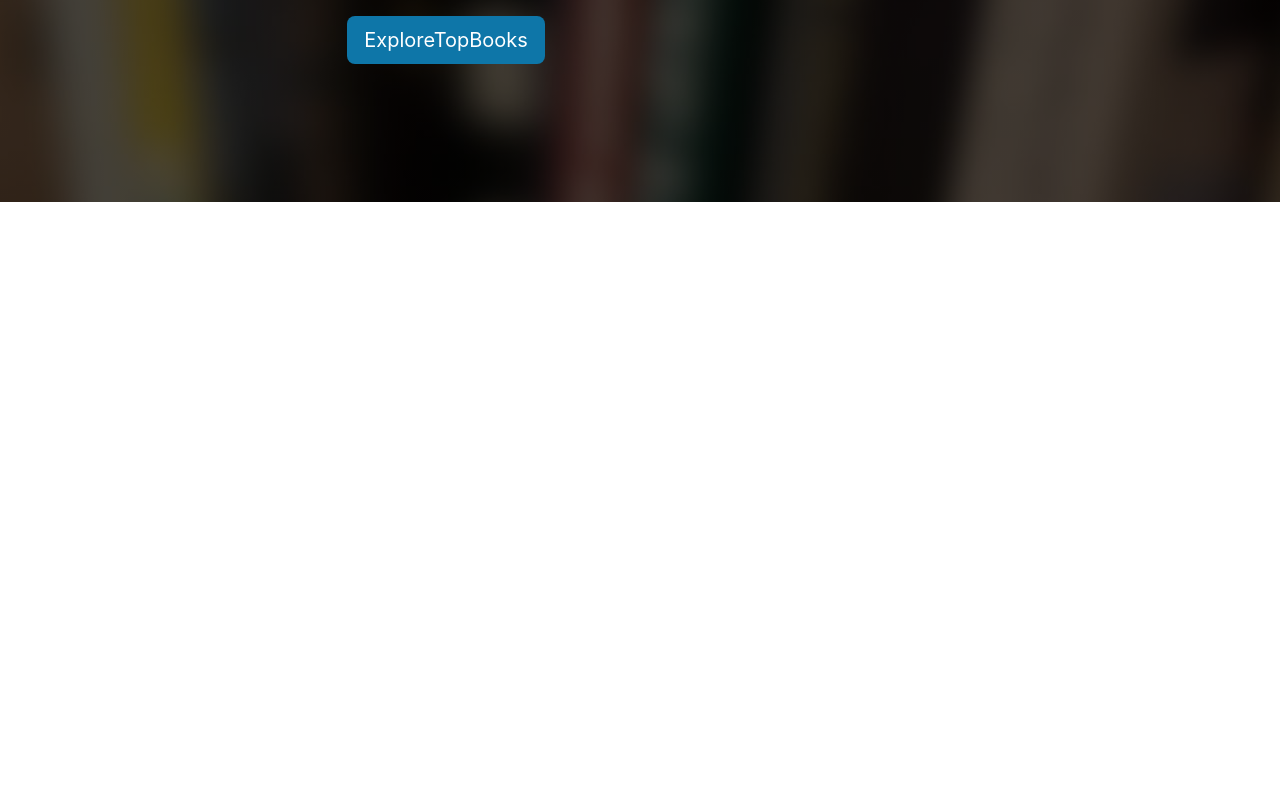
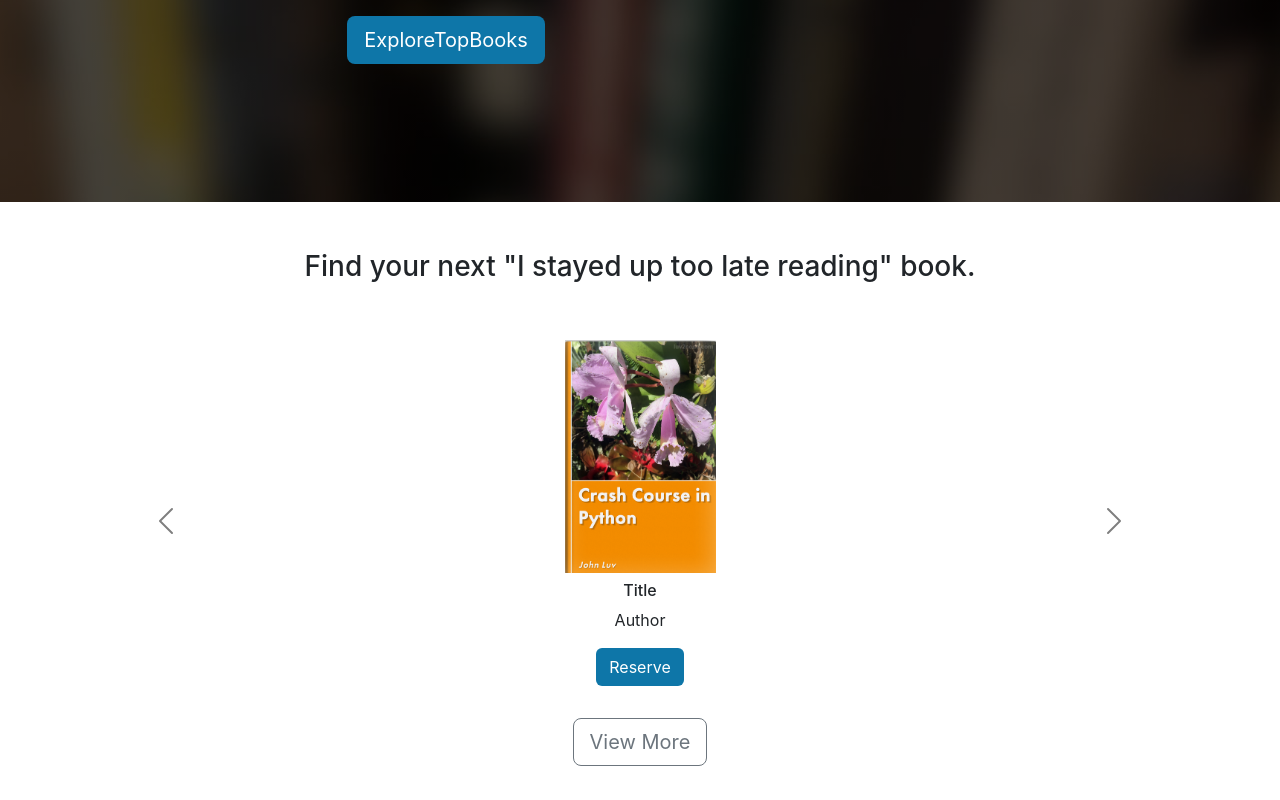
Before and after one commit to minhkhoinhmk/react-library, a React (Create React App) app: page / in a window 1280 px wide. Shown: the part 270-1070 px from the top of the page. Before the commit the page ends 800 px from the top, so only its background shows below. Built offline with nearby package versions, Linux system fonts and the light colour scheme.

Commit message:
Add Carousel component to App.js

```diff
--- a/src/App.tsx
+++ b/src/App.tsx
@@ -1,4 +1,5 @@
 import "./App.css";
+import { Carousel } from "./layouts/HomePage/Carousel";
 import { ExploreTopBooks } from "./layouts/HomePage/ExploreTopBooks";
 import { Navbar } from "./layouts/NavbarAndFooter/Navbar";
 
@@ -7,6 +8,7 @@
     <div>
       <Navbar />
       <ExploreTopBooks />
+      <Carousel />
     </div>
   );
 }
--- /dev/null
+++ b/src/layouts/HomePage/Carousel.tsx
@@ -0,0 +1,127 @@
+export const Carousel = () => {
+  return (
+    <div className="container mt-5" style={{ height: 550 }}>
+      <div className="homepage-carousel-title">
+        <h3>Find your next "I stayed up too late reading" book.</h3>
+      </div>
+      <div
+        id="carouselExampleControls"
+        className="carousel carousel-dark slide mt-5
+                d-none d-lg-block"
+        data-bs-interval="false"
+      >
+        {/* Desktop */}
+        <div className="carousel-inner">
+          <div className="carousel-item active">
+            <div className="row d-flex justify-content-center align-items-center">
+              <div className="col-xs-6 col-sm-6 col-md-4 col-lg-3 mb-3">
+                <div className="text-center">
+                  <img
+                    src={require("./../../Images/BooksImages/book-luv2code-1000.png")}
+                    width="151"
+                    height="233"
+                    alt="book"
+                  />
+
+                  <h6 className="mt-2">Title</h6>
+                  <p>Author</p>
+                  <a className="btn main-color text-white" href="/">
+                    Reserve
+                  </a>
+                </div>
+              </div>
+            </div>
+          </div>
+          <div className="carousel-item">
+            <div className="row d-flex justify-content-center align-items-center">
+              <div className="col-xs-6 col-sm-6 col-md-4 col-lg-3 mb-3">
+                <div className="text-center">
+                  <img
+                    src={require("./../../Images/BooksImages/book-luv2code-1000.png")}
+                    width="151"
+                    height="233"
+                    alt="book"
+                  />
+
+                  <h6 className="mt-2">Title</h6>
+                  <p>Author</p>
+                  <a className="btn main-color text-white" href="/">
+                    Reserve
+                  </a>
+                </div>
+              </div>
+            </div>
+          </div>
+          <div className="carousel-item">
+            <div className="row d-flex justify-content-center align-items-center">
+              <div className="col-xs-6 col-sm-6 col-md-4 col-lg-3 mb-3">
+                <div className="text-center">
+                  <img
+                    src={require("./../../Images/BooksImages/book-luv2code-1000.png")}
+                    width="151"
+                    height="233"
+                    alt="book"
+                  />
+
+                  <h6 className="mt-2">Title</h6>
+                  <p>Author</p>
+                  <a className="btn main-color text-white" href="/">
+                    Reserve
+                  </a>
+                </div>
+              </div>
+            </div>
+          </div>
+        </div>
+        <button
+          className="carousel-control-prev"
+          type="button"
+          data-bs-target="#carouselExampleControls"
+          data-bs-slide="prev"
+        >
+          <span
+            className="carousel-control-prev-icon"
+            aria-hidden="true"
+          ></span>
+          <span className="visually-hidden">Previous</span>
+        </button>
+        <button
+          className="carousel-control-next"
+          type="button"
+          data-bs-target="#carouselExampleControls"
+          data-bs-slide="next"
+        >
+          <span
+            className="carousel-control-next-icon"
+            aria-hidden="true"
+          ></span>
+          <span className="visually-hidden">Next</span>
+        </button>
+      </div>
+
+      {/* Mobile */}
+      <div className="d-lg-none mt-3">
+        <div className="row d-flex justify-content-center align-items-center">
+          <div className="text-center">
+            <img
+              src={require("./../../Images/BooksImages/book-luv2code-1000.png")}
+              alt="book-luv2code-1000"
+              width={151}
+              height={233}
+            ></img>
+            <h6 className="mt-2">Book</h6>
+            <p>Khoi</p>
+            <a className="btn main-color text-white" href="/">
+              Reserve
+            </a>
+          </div>
+        </div>
+      </div>
+      <div className="homepage-carousel-title mt-3">
+        <a className="btn btn-outline-secondary btn-lg" href="/">
+          View More
+        </a>
+      </div>
+    </div>
+  );
+};
```
